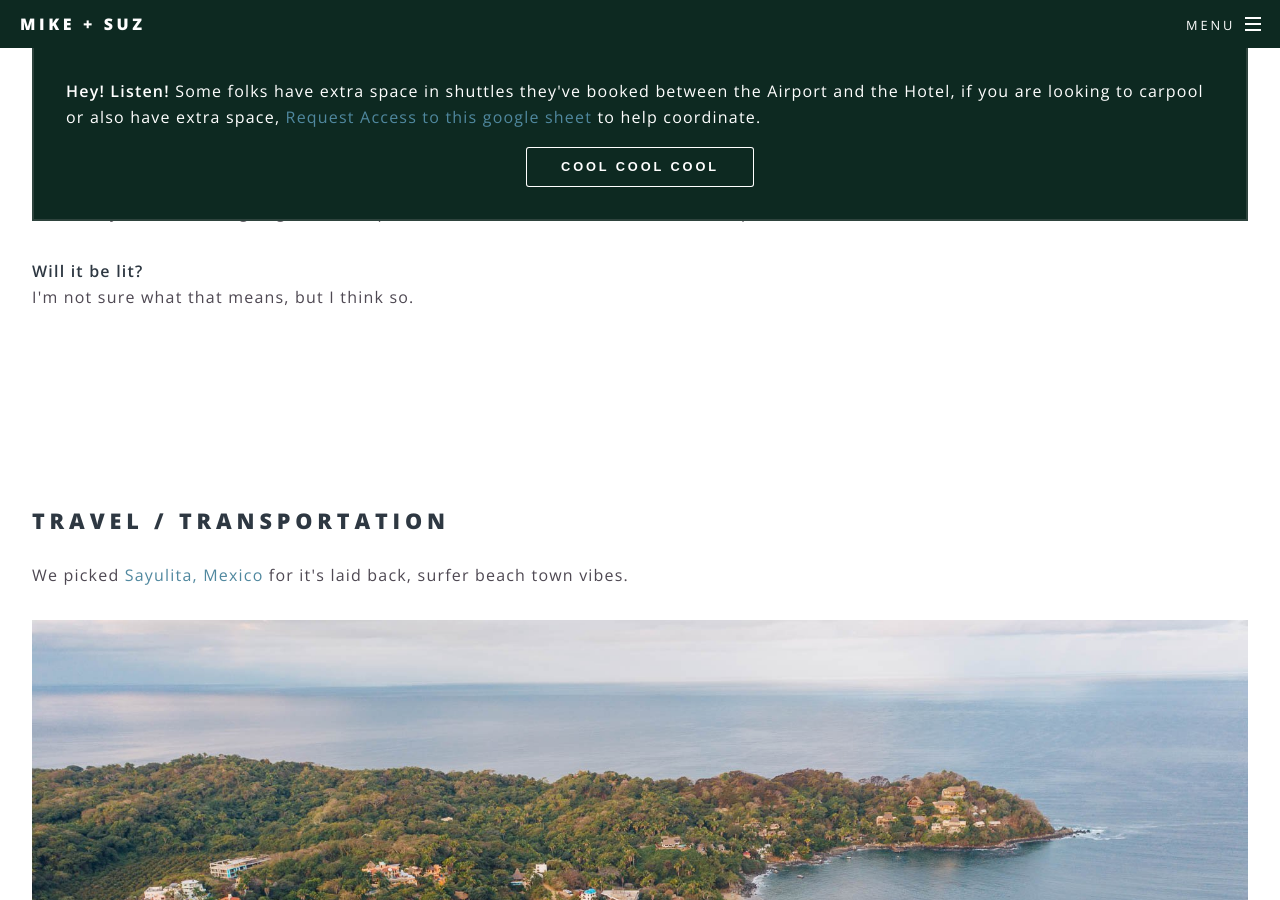
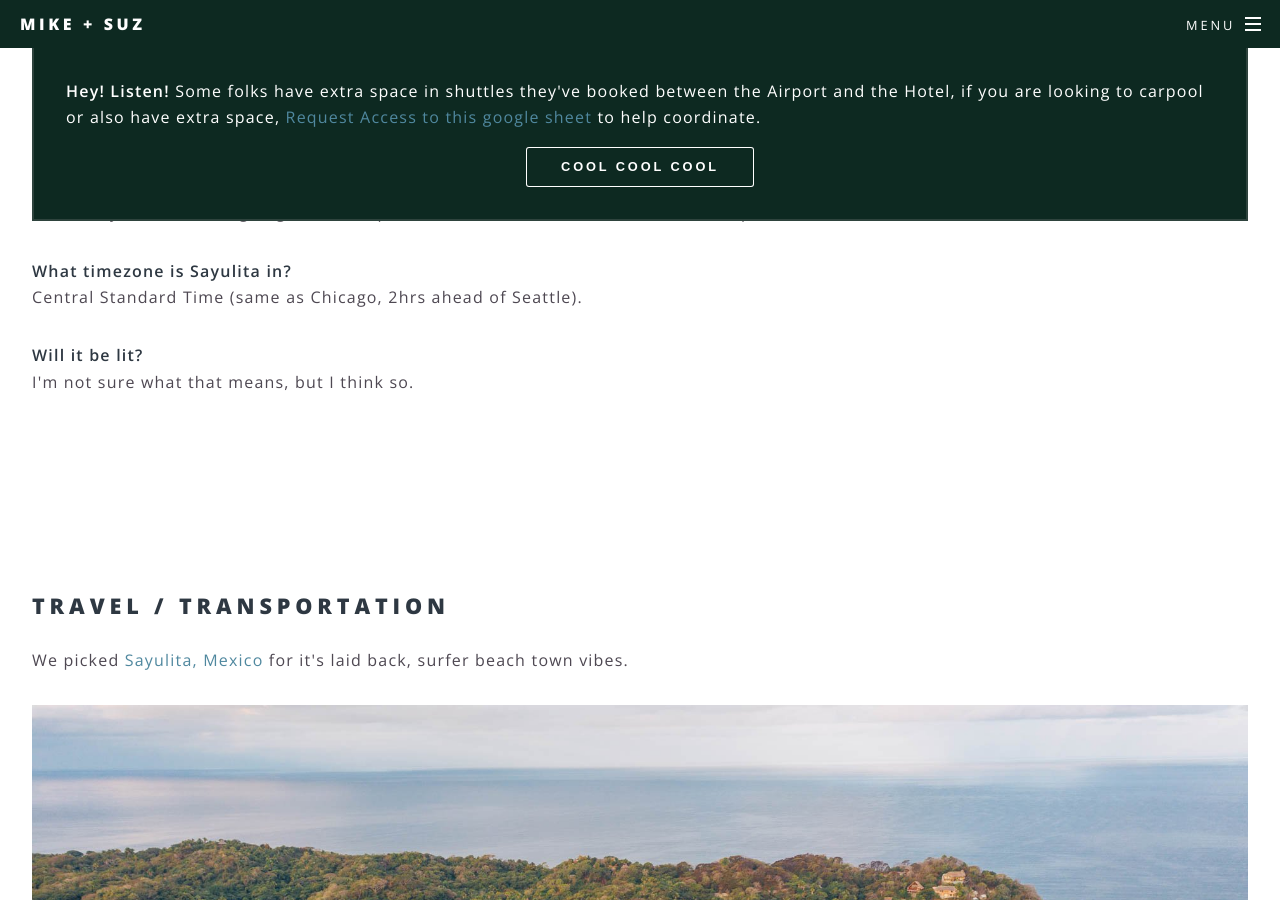
Before and after one commit to michaelcueno/mikeandsuz.com, a Jekyll site: the page built from index.html, in a window 1280 px wide and 900 px high, scrolled down 2878 px. Built offline with Jekyll 4.4.1, drawn with Linux system fonts in a browser that asks for light colours.

Commit message:
timezone?

```diff
--- a/index.html
+++ b/index.html
@@ -101,6 +101,8 @@ layout: landing
   <p>We'll be on the sand - so keep that in mind. Beach Formal? Truth is we don't really care, maybe no jeans, you all know how to look nice.</p>
   <strong>What should I wear - to the welcome dinner?</strong>
   <p>Come as you are! We're going to dress up a bit becuase we want to, but it's not required!</p>
+  <strong>What timezone is Sayulita in?</strong>
+  <p>Central Standard Time (same as Chicago, 2hrs ahead of Seattle).</p>
   <strong>Will it be lit?</strong>
   <p>I'm not sure what that means, but I think so.</p>
 </section>
```
